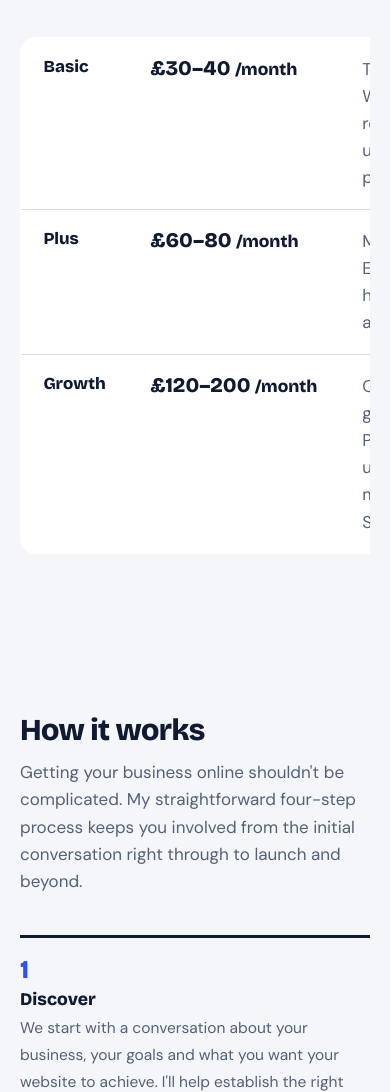
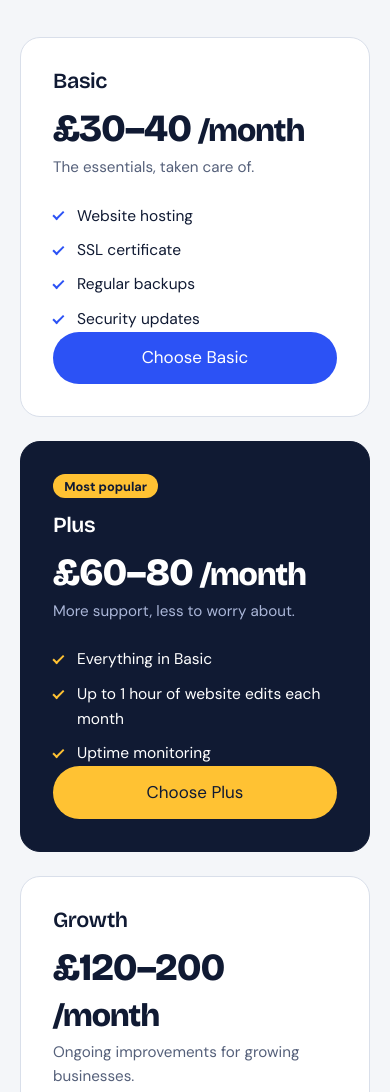
Before and after one commit to GrumpyMonk26/jevansconsulting, an Astro site: page / in a window 390 px wide. Shown: the part 4682-5774 px from the top of the page. Built offline with nearby package versions, Linux system fonts and the light colour scheme; Astro itself is replaced by a stand-in of ours.

Commit message:
Update website care plans to match package card styling
- Replace care plan pricing table with responsive card layout
- Highlight Plus plan with navy background and Most popular badge
- Reuse existing website package colours and styling
- Add feature lists and plan selection buttons
- Remove redundant care plan table CSS

```diff
--- a/src/components/CarePlans.astro
+++ b/src/components/CarePlans.astro
@@ -4,17 +4,35 @@ const plans = [
   {
     name: 'Basic',
     price: '£30–40',
-    text: 'The essentials, taken care of. Website hosting, SSL certificate, regular backups and security updates to keep your website protected and running smoothly.',
+    description: 'The essentials, taken care of.',
+    features: [
+      'Website hosting',
+      'SSL certificate',
+      'Regular backups',
+      'Security updates',
+    ],
   },
   {
     name: 'Plus',
     price: '£60–80',
-    text: 'More support, less to worry about. Everything in Basic, plus up to 1 hour of website edits each month and uptime monitoring.',
+    description: 'More support, less to worry about.',
+    popular: true,
+    features: [
+      'Everything in Basic',
+      'Up to 1 hour of website edits each month',
+      'Uptime monitoring',
+    ],
   },
   {
     name: 'Growth',
     price: '£120–200',
-    text: 'Ongoing improvements for growing businesses. Everything in Plus, plus 2–3 hours of website updates and improvements, a monthly enquiry report and small SEO improvements.',
+    description: 'Ongoing improvements for growing businesses.',
+    features: [
+      'Everything in Plus',
+      '2–3 hours of website updates and improvements',
+      'Monthly enquiry report',
+      'Small SEO improvements',
+    ],
   },
 ];
 ---
@@ -34,23 +52,37 @@ const plans = [
     </p>
   </div>
 
-  <div class="care-wrap">
-    <table class="care">
-      <caption class="sr-only">
-        Monthly website care plan options and prices
-      </caption>
-      <tbody>
-        {plans.map((plan) => (
-          <tr>
-            <th scope="row">{plan.name}</th>
-            <td class="p">
-              {plan.price}
-              <small> /month</small>
-            </td>
-            <td>{plan.text}</td>
-          </tr>
-        ))}
-      </tbody>
-    </table>
+  <div class="care-tiers">
+    {plans.map((plan) => (
+      <article class:list={['tier', { pick: plan.popular }]}>
+        {plan.popular && (
+          <span class="tag">Most popular</span>
+        )}
+
+        <h3>{plan.name}</h3>
+
+        <p class="price">
+          {plan.price}
+          <small> /month</small>
+        </p>
+
+        <p class="for">{plan.description}</p>
+
+        <ul>
+          {plan.features.map((feature) => (
+            <li>{feature}</li>
+          ))}
+        </ul>
+
+        <button
+          type="button"
+          class="btn care-choose"
+          data-open-contact
+          data-care-plan={plan.name}
+        >
+          Choose {plan.name}
+        </button>
+      </article>
+    ))}
   </div>
 </section>
--- a/src/styles/global.css
+++ b/src/styles/global.css
@@ -434,43 +434,6 @@ section {
   color: var(--ink);
 }
 
-/* care plans */
-.care-wrap {
-  overflow-x: auto;
-}
-.care {
-  width: 100%;
-  border-collapse: collapse;
-  background: var(--white);
-  border-radius: 16px;
-  overflow: hidden;
-  border: 1px solid var(--line);
-  min-width: 640px;
-}
-.care th,
-.care td {
-  text-align: left;
-  padding: 1.1rem 1.4rem;
-  border-bottom: 1px solid var(--line);
-  vertical-align: top;
-}
-.care tr:last-child th,
-.care tr:last-child td {
-  border-bottom: 0;
-}
-.care th {
-  font: 700 1.05rem var(--display);
-  white-space: nowrap;
-}
-.care td.p {
-  font: 800 1.3rem var(--display);
-  white-space: nowrap;
-  color: var(--ink);
-}
-.care td {
-  color: var(--muted);
-}
-
 /* process: this really is a sequence, so it is numbered */
 .steps {
   list-style: none;
@@ -830,3 +793,41 @@ footer {
     grid-template-columns: 1fr;
   }
 }
+
+/* ========================================
+   WEBSITE CARE PLANS
+======================================== */
+
+.care-tiers {
+  display: grid;
+  grid-template-columns: repeat(3, 1fr);
+  gap: 1.5rem;
+  align-items: stretch;
+}
+
+.care-choose {
+  width: 100%;
+  margin-top: auto;
+  border: 0;
+  cursor: pointer;
+  font: inherit;
+}
+
+.care-tiers .tier {
+  min-width: 0;
+}
+
+.care-tiers .tier.pick .care-choose {
+  background: var(--sun);
+  color: var(--ink);
+}
+
+.care-tiers .tier.pick .care-choose:hover {
+  background: #ffd066;
+}
+
+@media (max-width: 960px) {
+  .care-tiers {
+    grid-template-columns: 1fr;
+  }
+}
```
